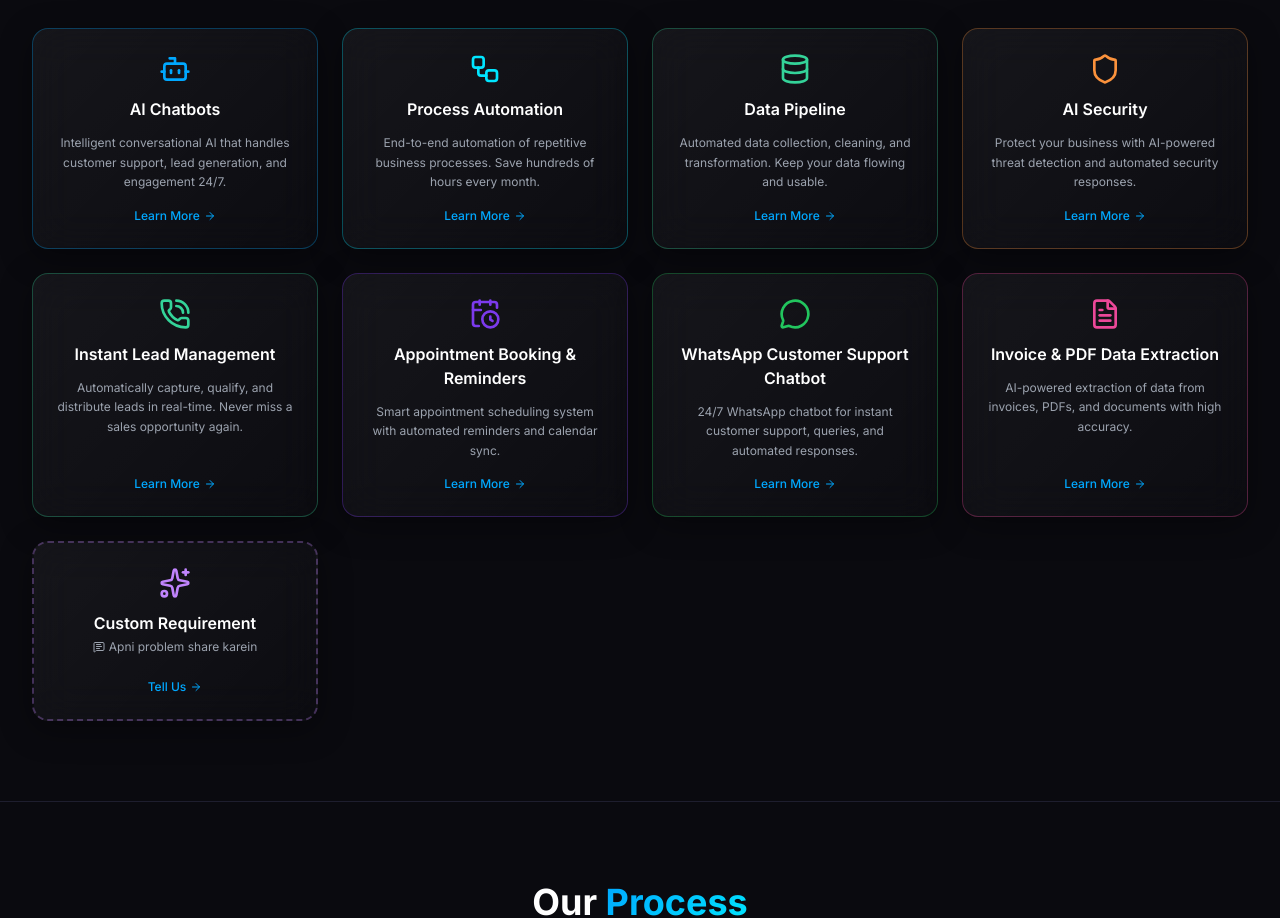
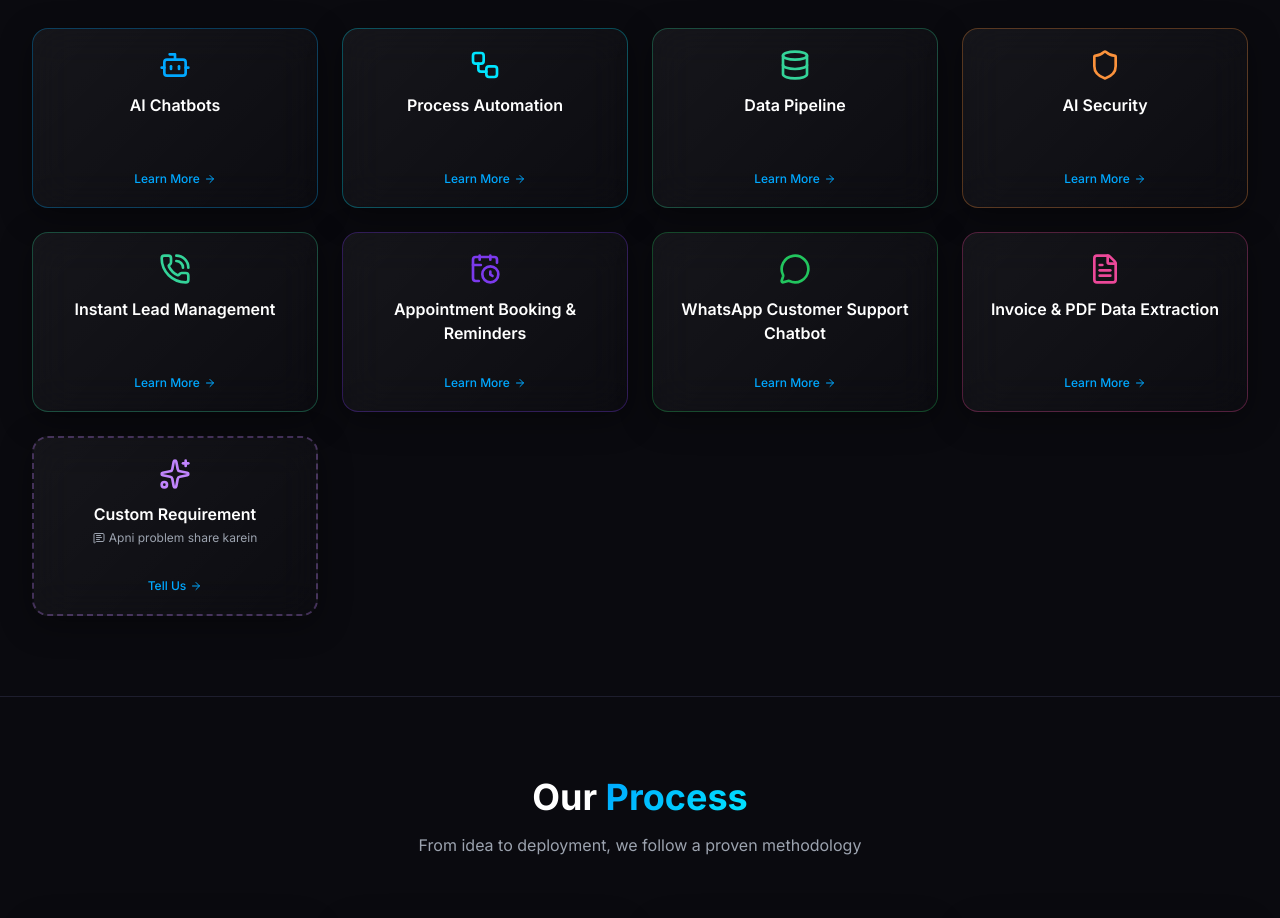
Before and after one commit to ramkeshkumarpc-eng/nexgen-ai-website, a React (Vite) app: page /services in a window 1280 px wide. Shown: the part 400-1318 px from the top of the page. Built offline with nearby package versions, Linux system fonts and the light colour scheme.

Commit message:
Fix: remove motion.div from grid children for proper CSS grid rendering

```diff
--- a/src/pages/Services.jsx
+++ b/src/pages/Services.jsx
@@ -48,45 +48,33 @@ function Services() {
       <section className="py-20">
         <div className="max-w-7xl mx-auto px-4 sm:px-6 lg:px-8">
           <div className="grid grid-cols-2 md:grid-cols-3 lg:grid-cols-4 gap-3 md:gap-4 lg:gap-6">
-            {normalServices.map((service, index) => {
+            {normalServices.map((service) => {
               const Icon = service.icon;
               return (
-                <motion.div
+                <Link
                   key={service.id}
-                  variants={itemVariants}
-                  whileHover={{ y: -5 }}
-                >
-                  <Link
                   to={`/service/${service.id}`}
-                    className={`block glass-card rounded-2xl p-6 border h-full ${service.color} transition-all duration-300 flex flex-col items-center justify-center text-center min-h-[160px] sm:min-h-[180px]`}
+                  className={`glass-card rounded-2xl p-4 sm:p-5 border ${service.color} transition-all duration-300 flex flex-col items-center justify-center text-center min-h-[160px] sm:min-h-[180px]`}
                 >
                   <div className={`mb-3 ${service.iconColor}`}>
-                      <Icon className="w-8 h-8 sm:w-10 h-10" />
+                    <Icon className="w-8 h-8" />
                   </div>
                   <h3 className="text-xs sm:text-sm md:text-base font-semibold mb-3 leading-tight">{service.title}</h3>
-                    <p className="text-gray-400 text-xs mb-4 leading-relaxed line-clamp-2 hidden sm:block">
-                      {service.description}
-                    </p>
                   <div className="mt-auto flex items-center gap-1 text-neon-blue text-xs font-medium">
                     Learn More <ArrowRight className="w-3 h-3" />
                   </div>
                 </Link>
-                </motion.div>
               );
             })}
 
             {/* Custom Requirement Card - dashed border */}
             {customService && (
-              <motion.div
-                variants={itemVariants}
-                whileHover={{ y: -5 }}
-              >
               <Link
                 to={`/service/${customService.id}`}
-                  className={`block glass-card rounded-2xl p-6 border-2 border-dashed h-full ${customService.color} transition-all duration-300 flex flex-col items-center justify-center text-center min-h-[160px] sm:min-h-[180px]`}
+                className={`glass-card rounded-2xl p-4 sm:p-5 border-2 border-dashed ${customService.color} transition-all duration-300 flex flex-col items-center justify-center text-center min-h-[160px] sm:min-h-[180px]`}
               >
                 <div className={`mb-3 ${customService.iconColor}`}>
-                    <Sparkles className="w-8 h-8 sm:w-10 h-10" />
+                  <Sparkles className="w-8 h-8" />
                 </div>
                 <h3 className="text-xs sm:text-sm md:text-base font-semibold mb-1">{customService.title}</h3>
                 <div className="flex items-center gap-1 text-xs text-gray-400 mb-3">
@@ -97,7 +85,6 @@ function Services() {
                   Tell Us <ArrowRight className="w-3 h-3" />
                 </div>
               </Link>
-              </motion.div>
             )}
           </div>
         </div>
```
Lines whose indentation alone changed are shown as unchanged.
